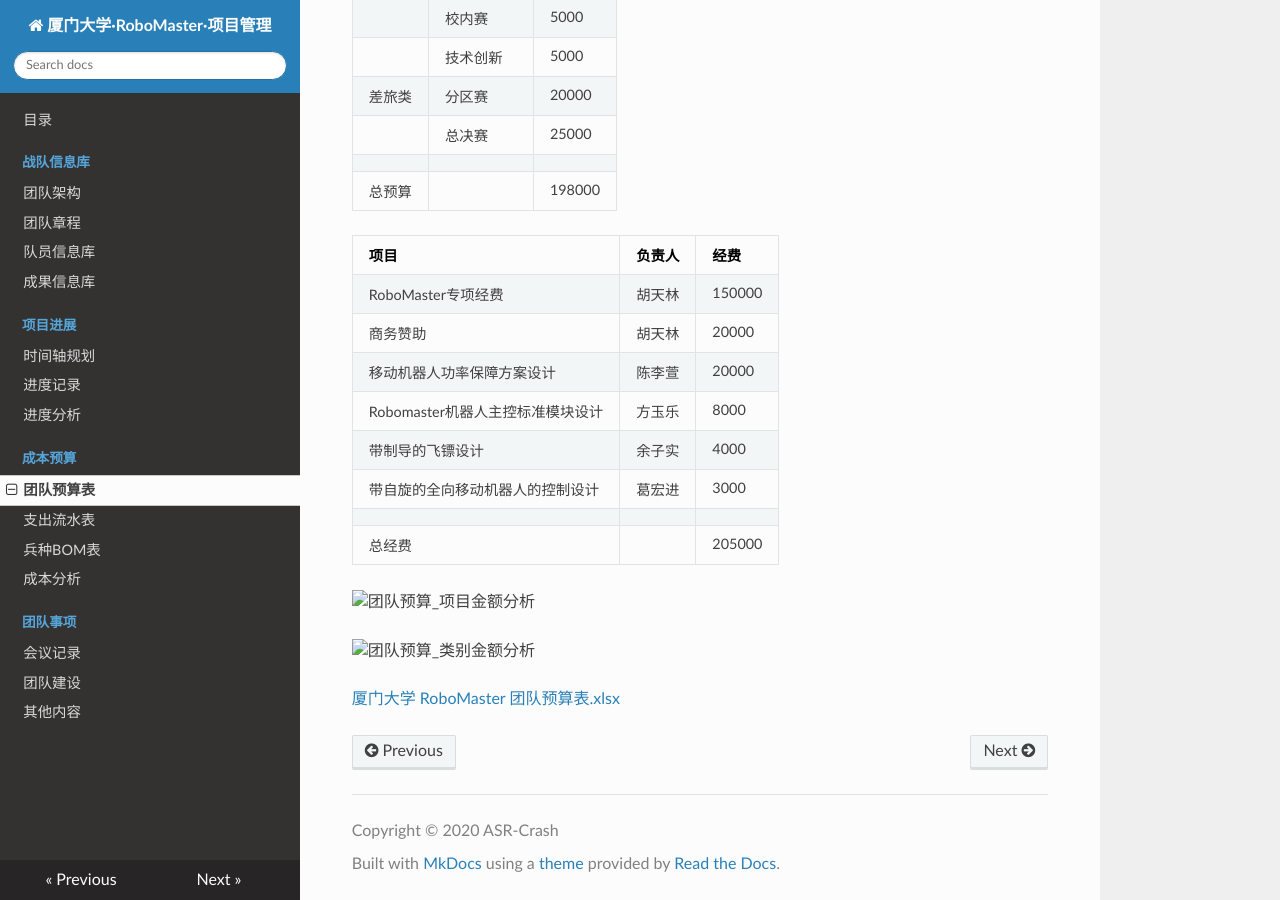
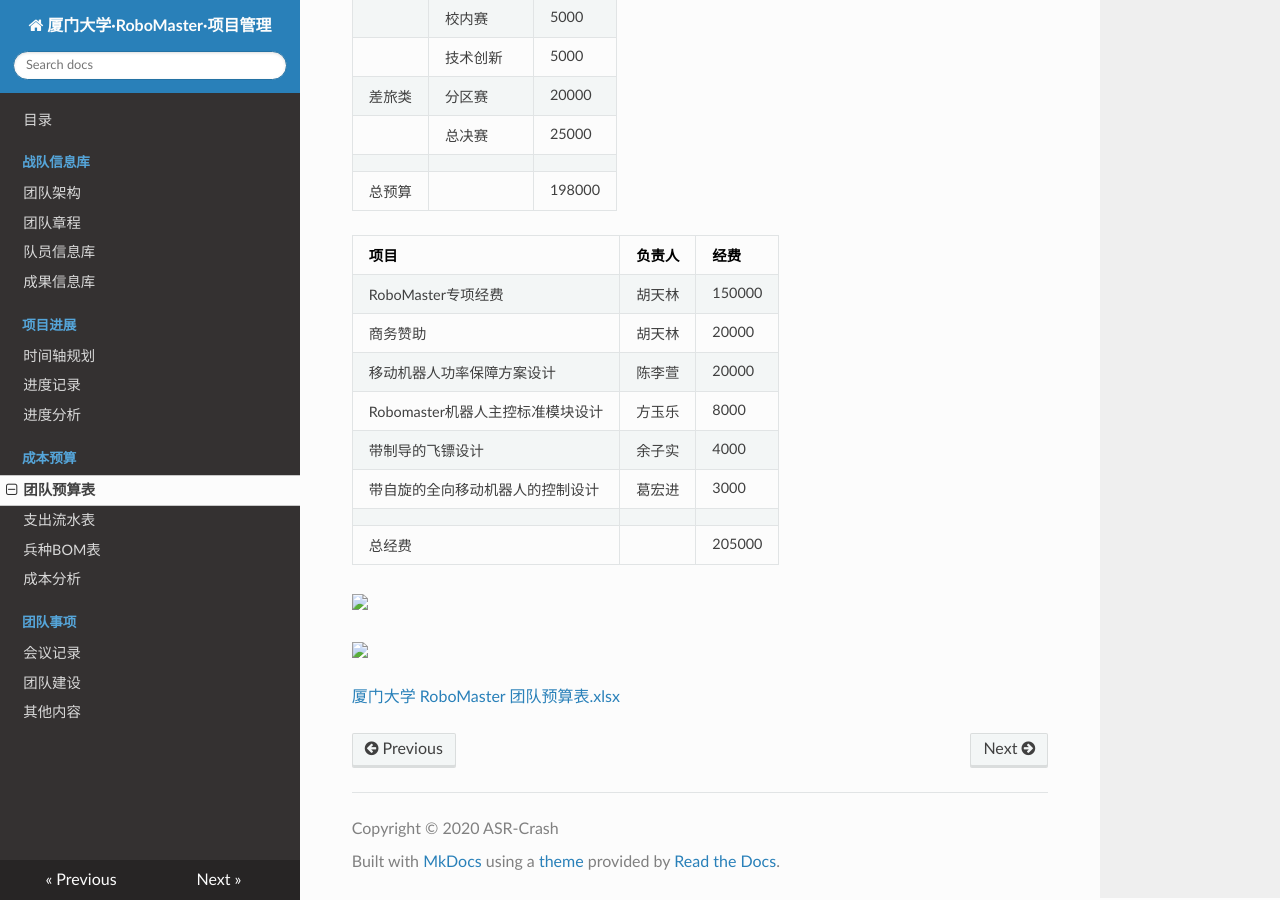
Before and after one commit to ASR-Crash/XMU-RM-Project-Management, an MkDocs documentation site: the page built from docs/TeamBudget.md, in a window 1280 px wide and 900 px high, scrolled down 833 px. Built offline with MkDocs 1.6.1, drawn with Linux system fonts in a browser that asks for light colours; nearby versions of some CDN libraries.

Commit message:
10/5 21:23

```diff
--- a/docs/TeamBudget.md
+++ b/docs/TeamBudget.md
@@ -36,8 +36,8 @@
 |                                  |        |        |
 | 总经费                           |        | 205000 |
 
-<img src="Pictures\CostBudget\teambudget-project.png" alt="团队预算_项目金额分析"  />
+<img src="Pictures\CostBudget\teambudget-project.png"/>
 
-<img src="Pictures\CostBudget\teambudget-type.png" alt="团队预算_类别金额分析"  />
+<img src="Pictures\CostBudget\teambudget-type.png"/>
 
  [厦门大学 RoboMaster 团队预算表.xlsx](Files\成本预算\厦门大学 RoboMaster 团队预算表.xlsx)
```
